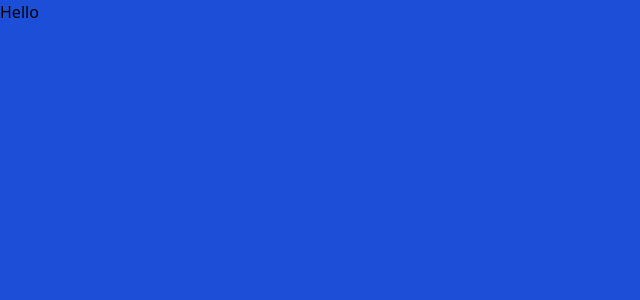
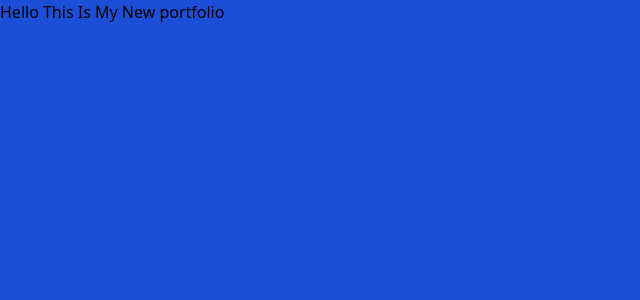
Before and after one commit to WillDunwoody/WillDunwoody.github.io, a Next.js app: page / in a window 1280 px wide. Shown: the top 300 px of the page, without its empty margins (0-640 px from the left). Built offline with nearby package versions, Linux system fonts and the light colour scheme.

Commit message:
added files to upload to github

```diff
--- a/package.json
+++ b/package.json
@@ -2,10 +2,7 @@
   "name": "react-portfolio",
   "version": "0.1.0",
   "private": true,
-  "homepage": "https://willdunwoody.github.io",
   "scripts": {
-    "predeploy": "npm run build",
-    "deploy": "gh-pages -d build",
     "dev": "next dev",
     "build": "next build",
     "start": "next start",
--- a/pages/index.tsx
+++ b/pages/index.tsx
@@ -16,7 +16,7 @@ export default function Home() {
       </Head>
       <main>
         <section className="bg-blue-700 min-h-screen">
-          <h1>Hello</h1>
+          <h1>Hello This Is My New portfolio</h1>
 
         </section>
       </main>
```
Also changed, not shown: 1 other file (tests, documents, lock files or other folders).
